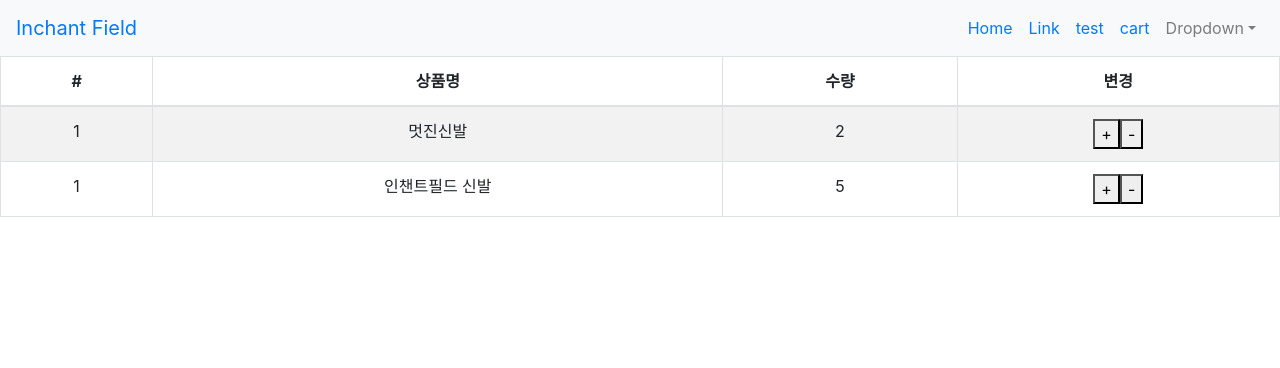
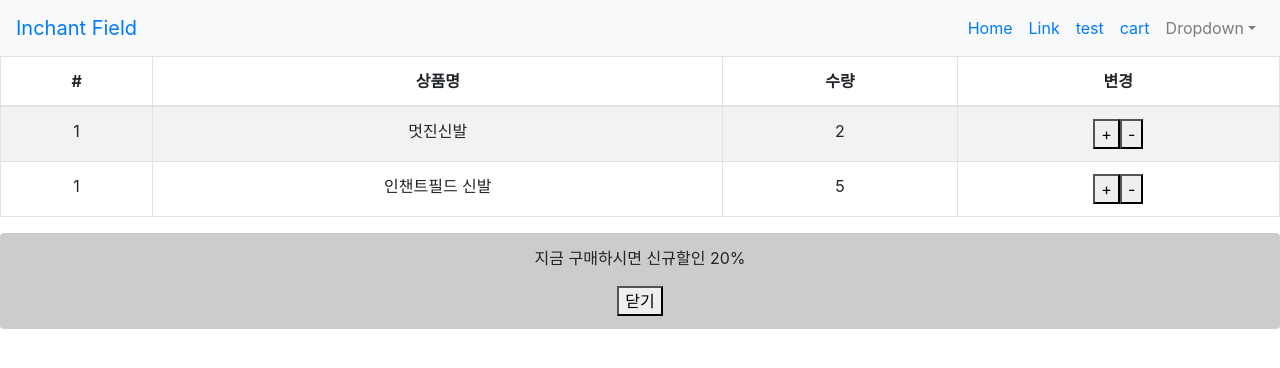
Before and after one commit to gyeong-jin-kwak/react-shop, a React app: page /react-shop/cart in a window 1280 px wide. Shown: the top 368 px of the page. Built offline with nearby package versions, Linux system fonts and the light colour scheme.

Commit message:
feature: reducer가 여러개 일때 combineReducers

```diff
--- a/src/components/Cart.js
+++ b/src/components/Cart.js
@@ -1,6 +1,7 @@
 import React from 'react';
 import { Table } from 'react-bootstrap';
 import { connect } from 'react-redux';
+import './Cart.scss';
 
 const Cart = (props) => {
   return(
@@ -42,6 +43,20 @@ const Cart = (props) => {
           })}
         </tbody>
       </Table>
+
+      {
+        props.alertState === true ?
+        ( <div className="alert">
+          <p>지금 구매하시면 신규할인 20%</p>
+          <button
+            onClick={()=>{
+              props.dispatch({type: 'close'})
+            }}
+          >
+            닫기
+          </button>
+        </div> ) : null
+      }
     </>
   )
 }
@@ -49,7 +64,8 @@ const Cart = (props) => {
 function reduxProps(state){
   return{
     // productName: state.name
-    state: state
+    state: state.reducer,
+    alertState: state.reducer2
   }
 }
 
--- /dev/null
+++ b/src/components/Cart.scss
@@ -0,0 +1,3 @@
+.alert {
+  background-color: #ccc;
+}
--- a/src/index.js
+++ b/src/index.js
@@ -6,12 +6,14 @@ import reportWebVitals from './reportWebVitals';
 
 import { BrowserRouter } from 'react-router-dom';
 import { Provider } from 'react-redux';
-import { createStore } from 'redux';
+import { combineReducers, createStore } from 'redux';
 
 let defaultState = [
   {id: 0, name: '멋진신발', quantity: 2},
   {id: 1, name: '인챈트필드 신발', quantity: 5}
-]
+];
+
+let alertState = true;
 
 function reducer (state = defaultState, action){
   if (action.type === 'increase'){
@@ -30,7 +32,17 @@ function reducer (state = defaultState, action){
   // return state
 }
 
-let store = createStore(reducer);
+function reducer2 (state = alertState, action){
+  if(action.type === 'close') {
+    let copy = state;
+    copy = false;
+    return copy
+  } else {
+    return state
+  }
+}
+
+let store = createStore(combineReducers({reducer, reducer2}));
 
 ReactDOM.render(
   <React.StrictMode>
```
Also changed, not shown: 2 other files (tests, documents, lock files or other folders).
